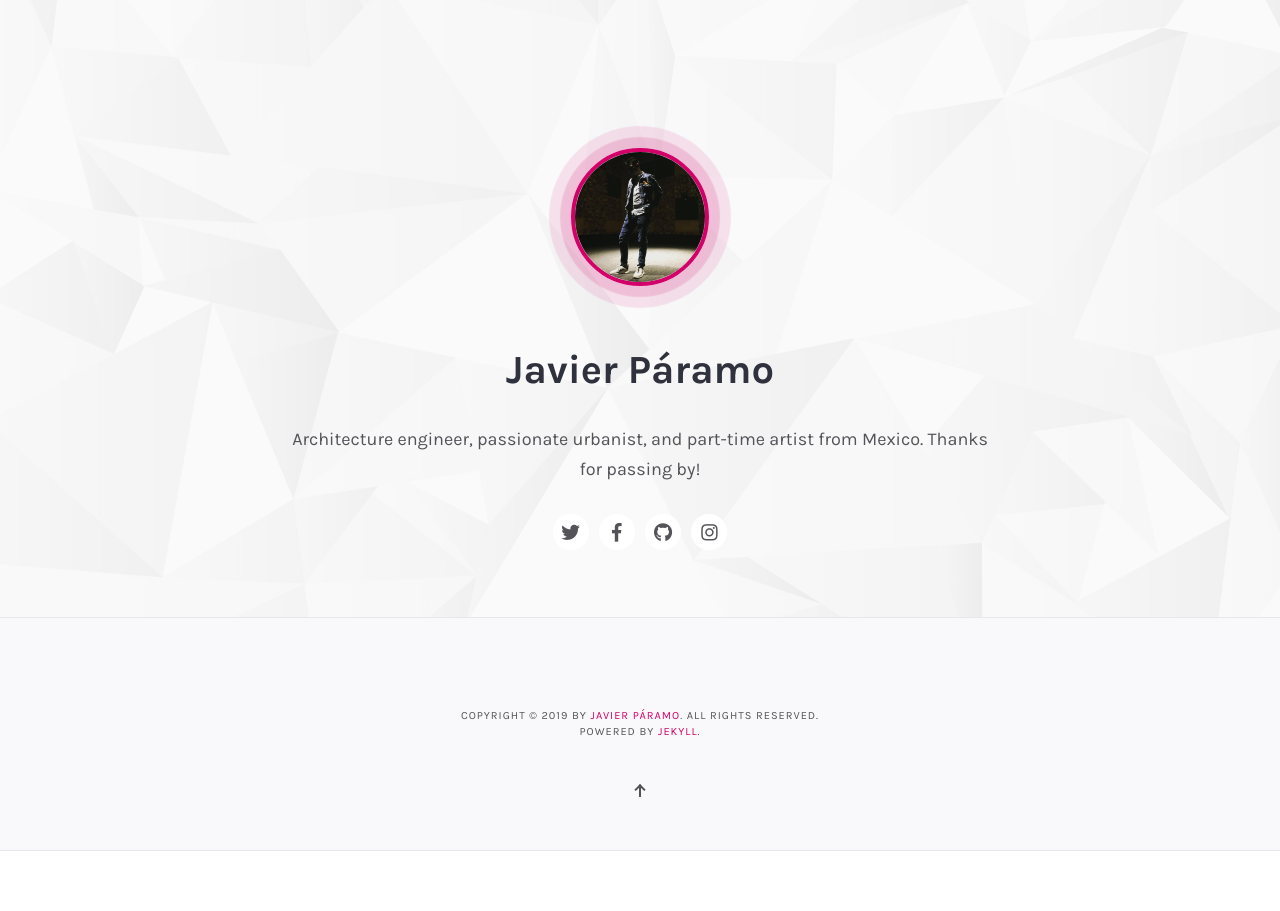
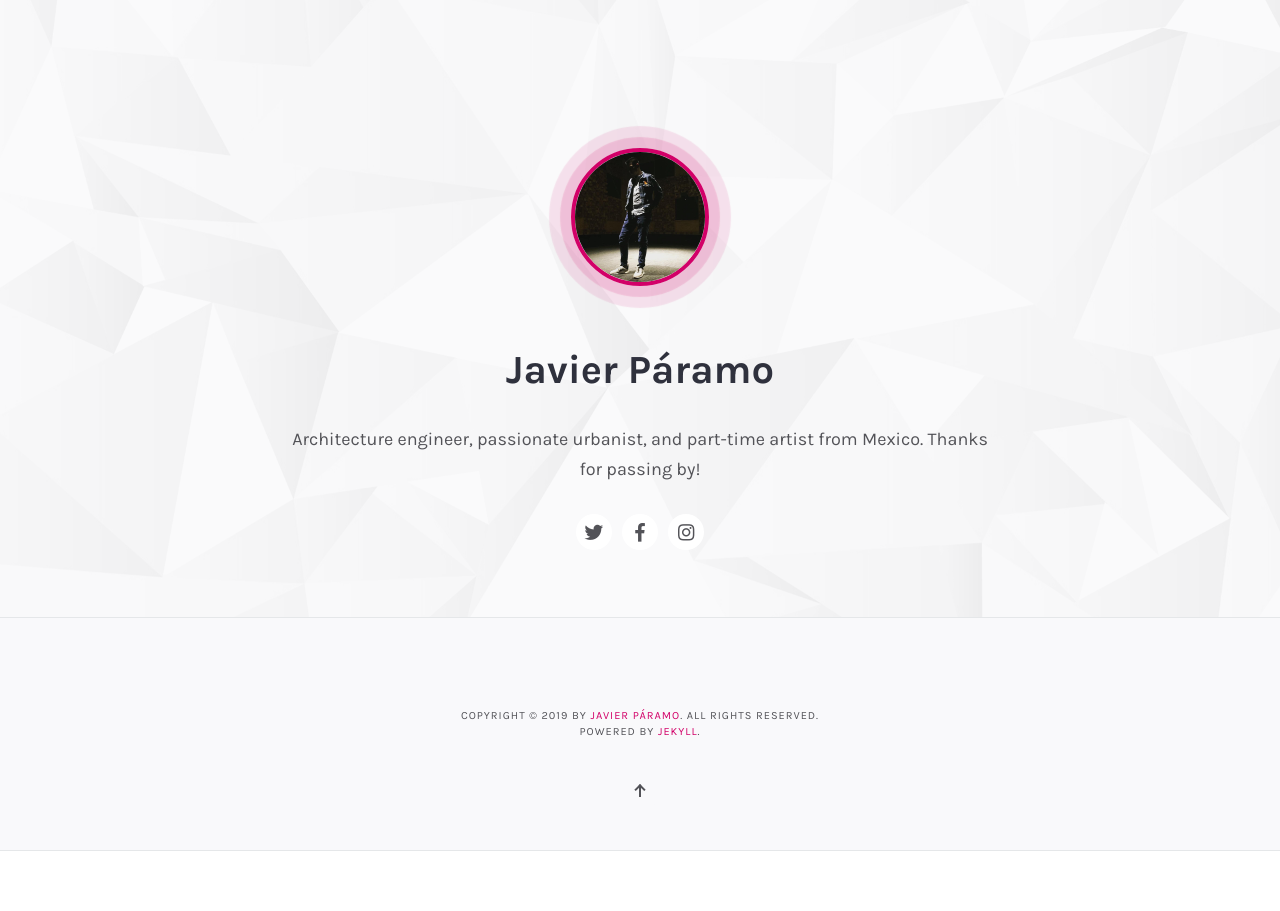
Before and after one commit to javparamo/javparamo.github.io, a Jekyll site: the page built from index.html, in a window 1280 px wide. Built offline with Jekyll 4.4.1, drawn with Linux system fonts in a browser that asks for light colours; some web fonts are replaced; the list of posts is cut into pages by our own code.

Commit message:
Update social-links.html

```diff
--- a/_includes/social-links.html
+++ b/_includes/social-links.html
@@ -11,12 +11,7 @@
         <span class="screen-reader-text">Facebook</span>
     </a>
     {% endif %}
-    {% if site.github %}
-    <a href="https://github.com/{{ site.github }}" target="_blank">
-        <span class="fa-github fa" aria-hidden="true"></span>
-        <span class="screen-reader-text">GitHub</span>
-    </a>
-    {% endif %}
+
     {% if site.codepen %}
     <a href="https://codepen.io/{{ site.codepen }}" target="_blank">
         <span class="fa-codepen fa" aria-hidden="true"></span>
```
